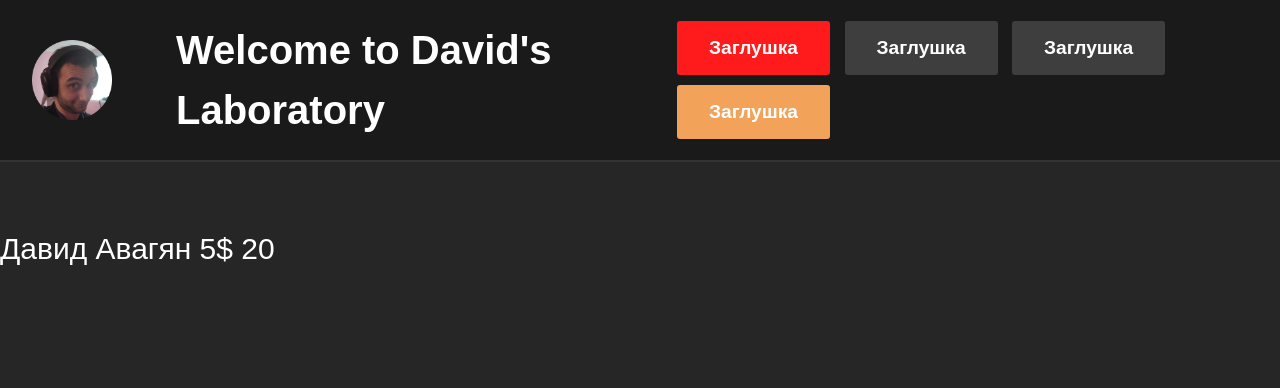
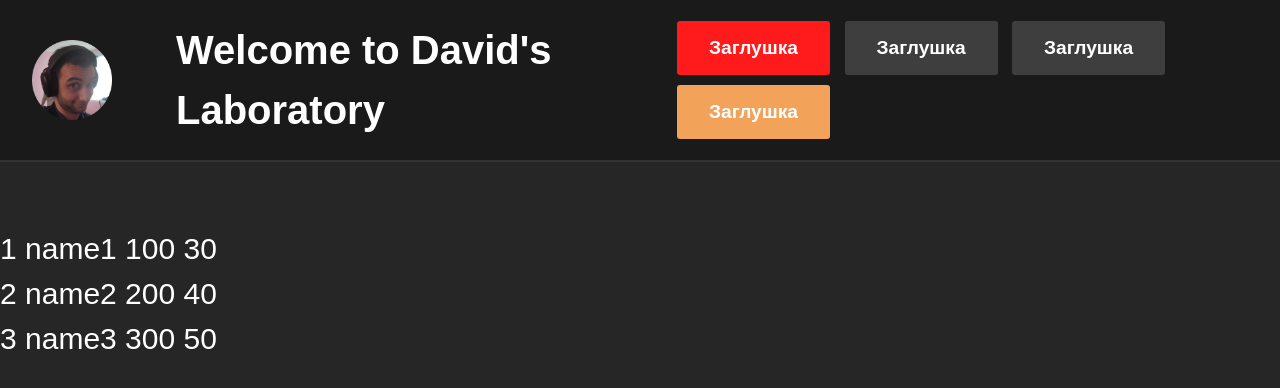
Before and after one commit to bronepoezd410/4AIP_VueExercises410, a Vue app in the folder MakoVueExercises/: page / in a window 1280 px wide. Shown: the top 388 px of the page. Built offline with nearby package versions, Linux system fonts and the light colour scheme.

Commit message:
063_Создание компонентов в цикле

```diff
--- a/MakoVueExercises/src/App.vue
+++ b/MakoVueExercises/src/App.vue
@@ -1,9 +1,6 @@
 <template>
-
-    <Rabotnik :name="name" :salary="salary" :age="age"/>
-
-
-
+	<Rabotnik v-for="user in users"
+    :id="user.id" :name="user.name" :salary="user.salary" :age="user.age" :key="user.id"/>
 </template>
 
 
@@ -19,9 +16,26 @@ export default {
 
   data() {
 	return {
-      name: 'Давид Авагян',
-      salary: '5$',
-      age: '20',
+        users: [
+			{
+				id: 1,
+				name: 'name1',
+				salary: 100,
+				age: 30,
+			},
+			{
+				id: 2,
+				name: 'name2',
+				salary: 200,
+				age: 40,
+			},
+			{
+				id: 3,
+				name: 'name3',
+				salary: 300,
+				age: 50,
+			},
+		],
 	}
 }
 }
--- a/MakoVueExercises/src/components/Employee.vue
+++ b/MakoVueExercises/src/components/Employee.vue
@@ -1,11 +1,12 @@
 <template>
-	<p>{{ name }} {{ salary }} {{ age }}</p>
+	<p>{{ id }} {{ name }} {{ salary }} {{ age }}</p>
 </template>
 
 
 <script>
 export default {
 	props: {
+		id: Number,
 		name: String,
 		salary: String,
 		age: Number,
```
